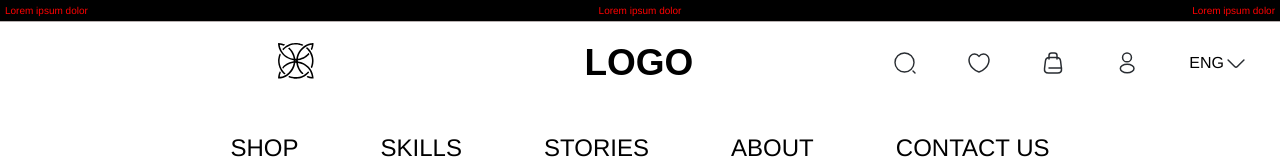
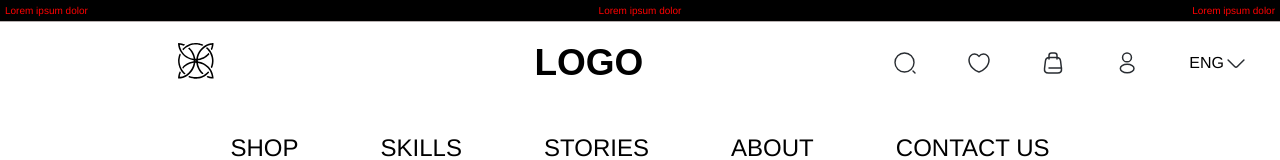
Before and after one commit to suman-kr-ghorai/Appscrip-task-Suman-Kumar-Ghorai, a React (Vite) app: page / in a window 1280 px wide. Shown: the top 160 px of the page. Built offline with nearby package versions, Linux system fonts and the light colour scheme; no server answers.

Commit message:
css optimisation

```diff
--- a/src/App.css
+++ b/src/App.css
@@ -122,7 +122,7 @@
   justify-items: center;
   justify-content: end;
   padding: 20px;
-  gap: 200px;
+  gap: 250px;
 }
 
 /* brand image  */
```
